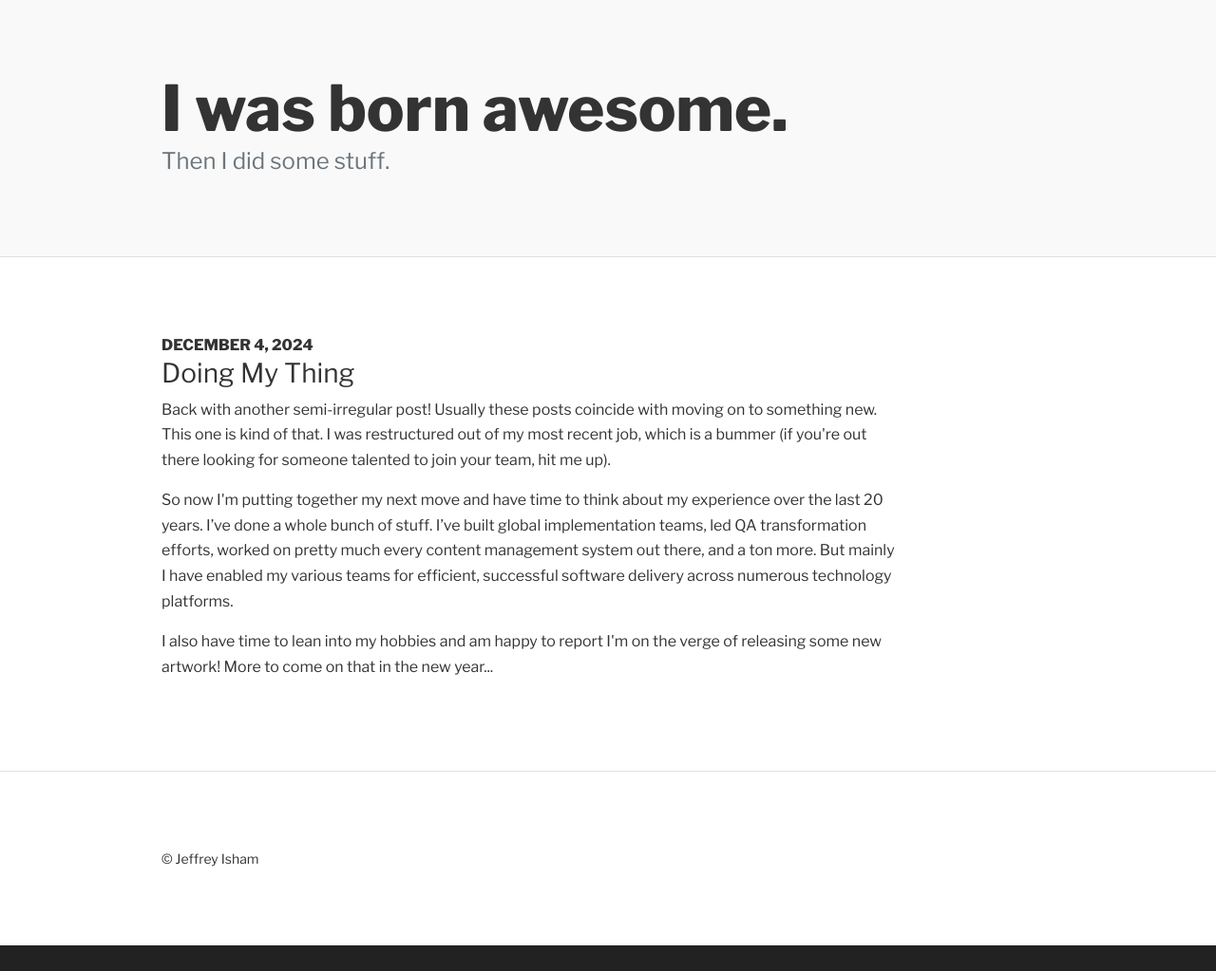
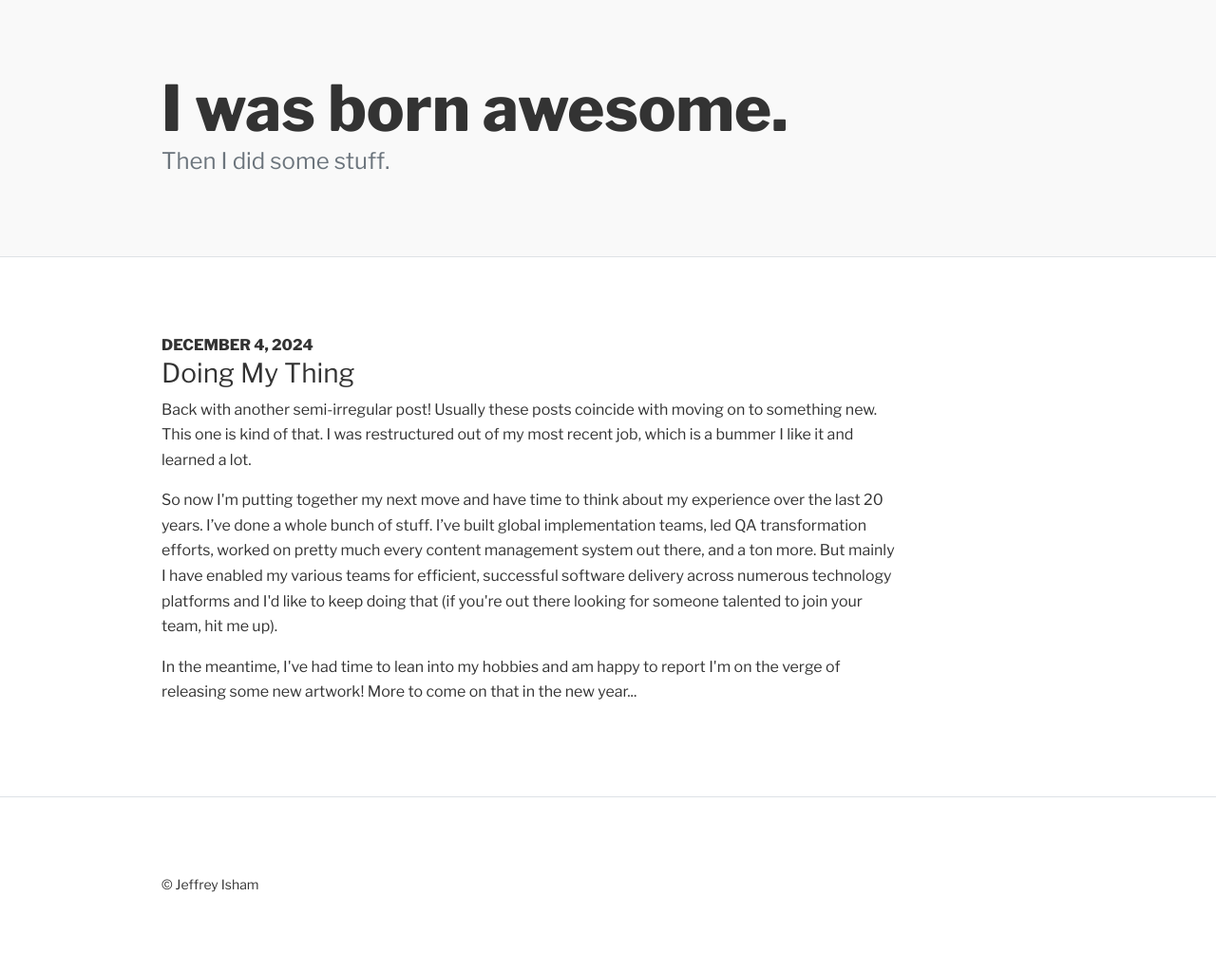
Before and after one commit to jeffreyisham/jeffreyisham.github.io, a Jekyll site: the page built from _posts/2024-12-3-doing-my-thing.md, in a window 1280 px wide. Shown: the whole page at 95% size. Built offline with Jekyll 4.4.1, drawn with Linux system fonts in a browser that asks for light colours; before the commit the page ends 996 px from its top, so only the background shows below that.

Commit message:
Update 2024-12-3-doing-my-thing.md

```diff
--- a/_posts/2024-12-3-doing-my-thing.md
+++ b/_posts/2024-12-3-doing-my-thing.md
@@ -6,6 +6,6 @@ meta:
   title: Doing My Thing | Jeffrey Isham
 ---
 
-<p>Back with another semi-irregular post! Usually these posts coincide with moving on to something new. This one is kind of that. I was restructured out of my most recent job, which is a bummer (if you're out there looking for someone talented to join your team, hit me up).</p>
-<p>So now I'm putting together my next move and have time to think about my experience over the last 20 years. I’ve done a whole bunch of stuff. I’ve built global implementation teams, led QA transformation efforts, worked on pretty much every content management system out there, and a ton more. But mainly I have enabled my various teams for efficient, successful software delivery across numerous technology platforms.</p>
-<p>I also have time to lean into my hobbies and am happy to report I'm on the verge of releasing some new artwork! More to come on that in the new year...</p>
+<p>Back with another semi-irregular post! Usually these posts coincide with moving on to something new. This one is kind of that. I was restructured out of my most recent job, which is a bummer I like it and learned a lot.</p>
+<p>So now I'm putting together my next move and have time to think about my experience over the last 20 years. I’ve done a whole bunch of stuff. I’ve built global implementation teams, led QA transformation efforts, worked on pretty much every content management system out there, and a ton more. But mainly I have enabled my various teams for efficient, successful software delivery across numerous technology platforms and I'd like to keep doing that (if you're out there looking for someone talented to join your team, hit me up).</p>
+<p>In the meantime, I've had time to lean into my hobbies and am happy to report I'm on the verge of releasing some new artwork! More to come on that in the new year...</p>
```
